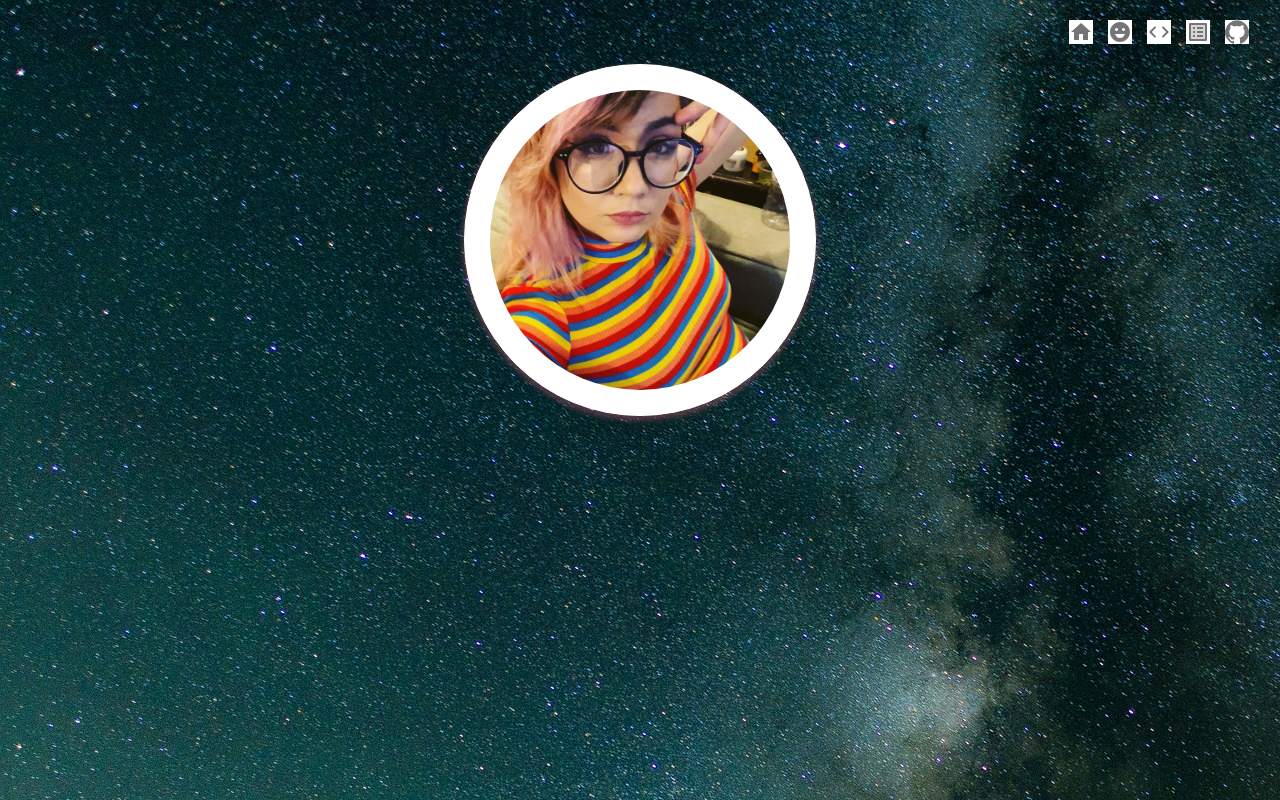
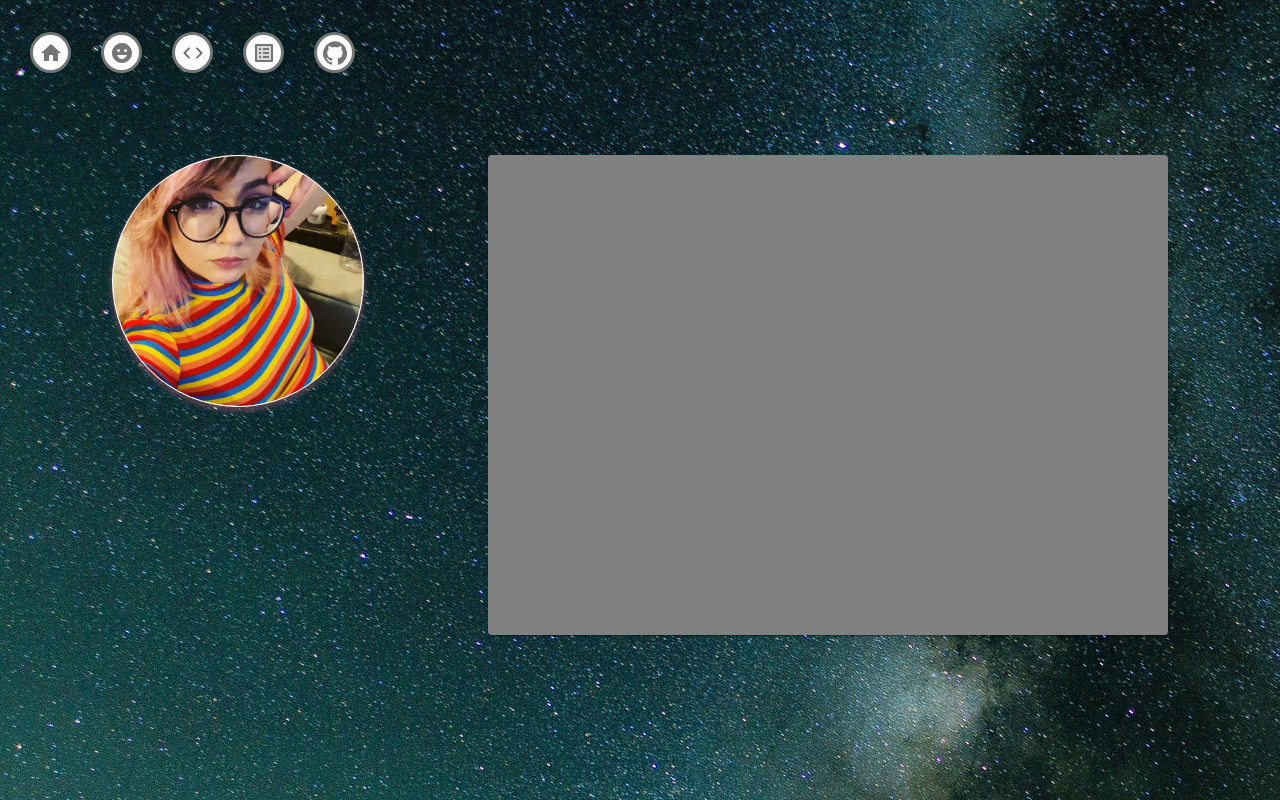
Before and after one commit to hamptoam/hamptoam.github.io, a React (Create React App) app: page / in a window 1280 px wide. Built offline with nearby package versions, Linux system fonts and the light colour scheme.

Commit message:
making headway figuring out Grid layout, need to add footer and correct alignment on landing page.

```diff
--- a/package.json
+++ b/package.json
@@ -21,8 +21,10 @@
     "react": "^16.13.1",
     "react-color": "2.18.0",
     "react-dom": "16.8.0",
+    "react-is": "16.8.0",
     "react-router-dom": "^5.2.0",
     "react-scripts": "3.4.3",
+    "styled-components": "^5.1.1",
     "typescript": "^4.1.0-dev.20200813"
   },
   "scripts": {
--- a/src/components/home.js
+++ b/src/components/home.js
@@ -3,30 +3,40 @@ import React from "react";
 import { Grid, Card, CardActionArea, CardContent, CardMedia, Typography } from '@material-ui/core';
 import { withStyles } from '@material-ui/core/styles';
 import PropTypes from 'prop-types';
-import Navbar from './nav';
+//import styled from styled-components;
+//import Navbar from './nav';
 
 const styles = ({
     root: {
+        flexGrow: 1,
+        buffer: '50px',
+        margin: 'auto',
+    },
+    grid: {
+        padding: '50px',
+        width: '100%',
+        margin: '0px',
 
     },
     card: {
-        padding: '25px',
-        buffer: '15px',
-        display: 'flex',
-        flexGrow: 1,
-        position: 'fixed-center',
-        top: 0,
-        bottom: 0,
-        width: '300px',
-        height: '300px',
+    width: '680px',
+    height: '480px',
+    backgroundColor: 'grey',
+
+    },
+    bubble: {
+      justify: 'center',
+        width: '250px',
+        height: '250px',
         borderRadius: '50%',
         boxShadow: '0 3px 5px 2px rgba(255, 105, 135, .3)',
         border: '1px solid white',
+        margin: '0px',
     },
     media: {
         borderRadius: '50%',
         backgroundImage: ("../images/temppicture.jpg"),
-        height: 300,
+        height: 250,
     },
 });
 
@@ -34,9 +44,10 @@ function Home(props) {
 
     const { classes } = props;
     return (
-        <Grid container justify="center" spacing={2}>
-            <Grid item>
-                <Card className={classes.card}>
+
+        <Grid container className={classes.grid} justify={'space-around'}>
+            <Grid item spacing={4}>
+                <Card className={classes.bubble}>
                     <CardActionArea>
                     <CardMedia className={classes.media}
                             image={require('../images/temppicture.jpg')}
@@ -44,8 +55,8 @@ function Home(props) {
                     </CardActionArea>
                 </Card>
             </Grid>
-            <Grid>
-                <Card>
+            <Grid item spacing={6}>
+                <Card className={classes.card}>
 
                 </Card>
             </Grid>
--- a/src/components/nav.js
+++ b/src/components/nav.js
@@ -12,29 +12,25 @@ import ResumeIcon from '@material-ui/icons/ListAltTwoTone';
 
 const styles = ({
     Root: {
-        /*boxShadow: '0 3px 5px 2px rgba(255, 105, 135, .3)',*/
+        //boxShadow: '0 3px 5px 2px rgba(255, 105, 135, .3)',
         justifyContent: 'flex-end',
         display: 'flex',
         backgroundColor: 'translucent',
         /*border: '2px solid white',*/
         borderRadius: '5px',
+        height: '75px',
+        padding: '15px',
+        justifyContent: 'left',
     },
     Button: {
-        /*padding: '10px', */
+        padding: '10px',
         borderRadius: '50%',
-       /*  background: 'white',
-       border: '3px solid',  */
+        background: 'white',
+       border: '3px solid',
         height: 15,
         width: 15,
-       /* boxShadow: '0 3px 5px 2px rgba(255, 105, 135, .3)',
-        '&: hover': {
-            hover: {
-                background: 'black',
-            }
-        }, */
-    },
-    Icon: {
-backgroundColor: 'white',
+        padding: '10px',
+        margin: '15px',
     },
 });
 
@@ -43,7 +39,8 @@ function Navbar(props) {
     const { classes } = props;
 
     return (
-        <Grid>
+        <Grid container spacing={3}>
+            <Grid item xs={12}>
             <Toolbar className={classes.Root}>
                 <Tooltip title="Home">
                     <IconButton className={classes.Button} href="./home">
@@ -71,6 +68,7 @@ function Navbar(props) {
                     </IconButton>
                 </Tooltip>
             </Toolbar>
+            </Grid>
         </Grid>
     );
 }
```
Also changed, not shown: src/components/home.css (added), 1 other file (tests, documents, lock files or other folders).
